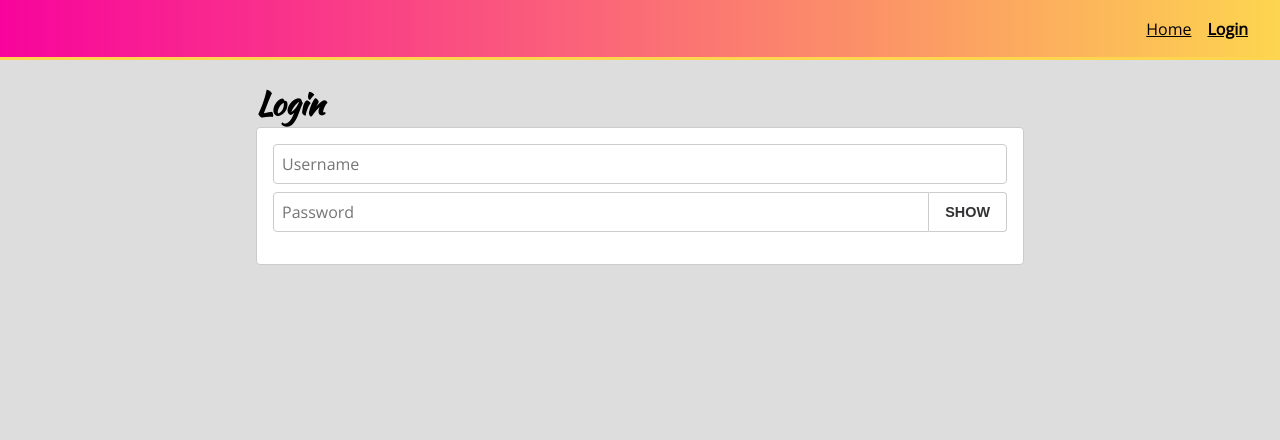
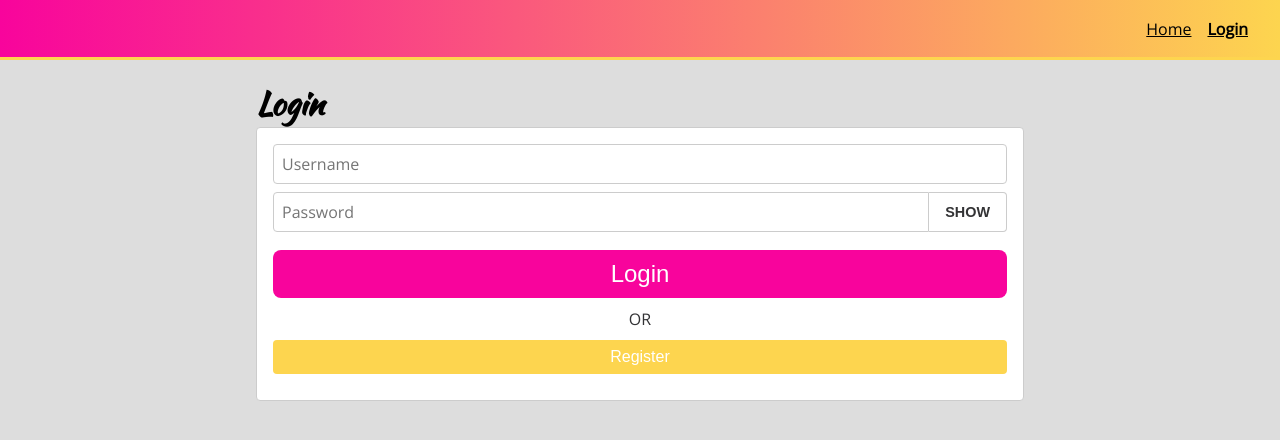
Before and after one commit to EdsonLuiz/styled-v5, a React (Create React App) app: page /login in a window 1280 px wide. Shown: the top 440 px of the page. Built offline with nearby package versions, Linux system fonts and the light colour scheme.

Commit message:
Add buttons to form

```diff
--- a/src/components/common/Button.js
+++ b/src/components/common/Button.js
@@ -15,7 +15,7 @@
         `}
 
   color: #fff;
-  background-color: ${(props) => (props.secondary ? `blue` : `#f8048c`)};
+  background-color: ${(props) => (props.secondary ? `#fdd54f` : `#f8049c`)};
   font-weight: 8px;
   box-shadow: none;
   border: none;
--- a/src/components/pages/Login.js
+++ b/src/components/pages/Login.js
@@ -1,6 +1,6 @@
-import React, { useState } from "react";
+import React, { useState, useEffect } from "react";
 import styled from "styled-components";
-import { Pagelayout, Input, PasswordInput } from "components/common";
+import { Pagelayout, Input, PasswordInput, Button } from "components/common";
 
 const Form = styled.form`
   width: 100%;
@@ -10,10 +10,24 @@
   padding: 16px;
   color: #333335;
   border-radius: 4px;
+
+  .alt-text {
+    text-align: center;
+    margin: 0.05rem 0;
+  }
 `;
+
+let timeout;
 
 export const Login = () => {
   const [formFields, setFormFields] = useState({ username: "", password: "" });
+  const [loading, setLoading] = useState(false);
+
+  useEffect(() => {
+    return () => {
+      if (timeout) clearTimeout(timeout);
+    };
+  }, []);
 
   const handleInputChange = (e) => {
     e.persist();
@@ -23,10 +37,18 @@
     }));
   };
 
+  const handleSubmit = (e) => {
+    e.preventDefault();
+    setLoading(true);
+    timeout = setTimeout(() => {
+      setLoading(false);
+    }, 2000);
+  };
+
   return (
     <Pagelayout>
       <h1>Login</h1>
-      <Form>
+      <Form onSubmit={handleSubmit}>
         <Input
           value={formFields.username}
           onChange={handleInputChange}
@@ -39,6 +61,17 @@
           onChange={handleInputChange}
           name="password"
         />
+        <Button large type="submit" disabled={loading}>
+          {loading ? `Loading...` : `Login`}
+        </Button>
+        {!loading && (
+          <>
+            <div className="alt-text">OR</div>
+            <Button secondary type="button">
+              Register
+            </Button>
+          </>
+        )}
       </Form>
     </Pagelayout>
   );
```
